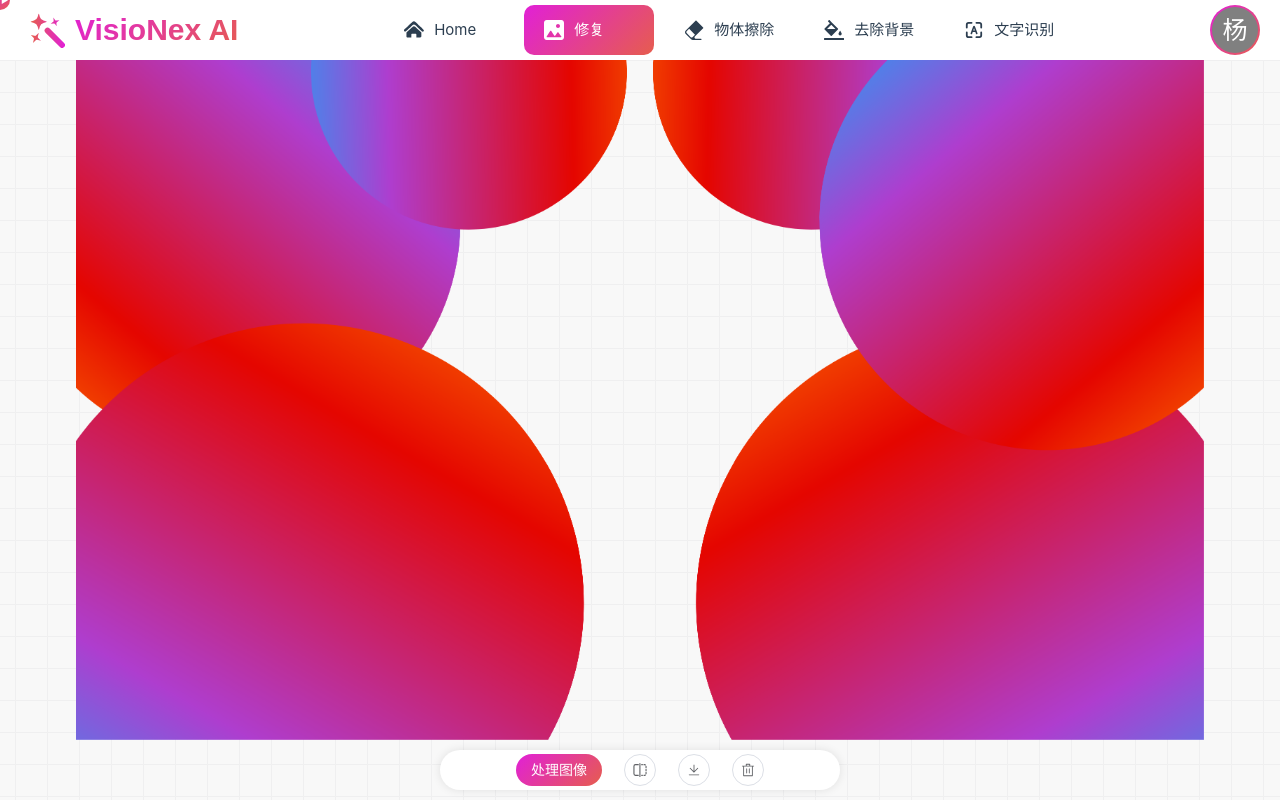
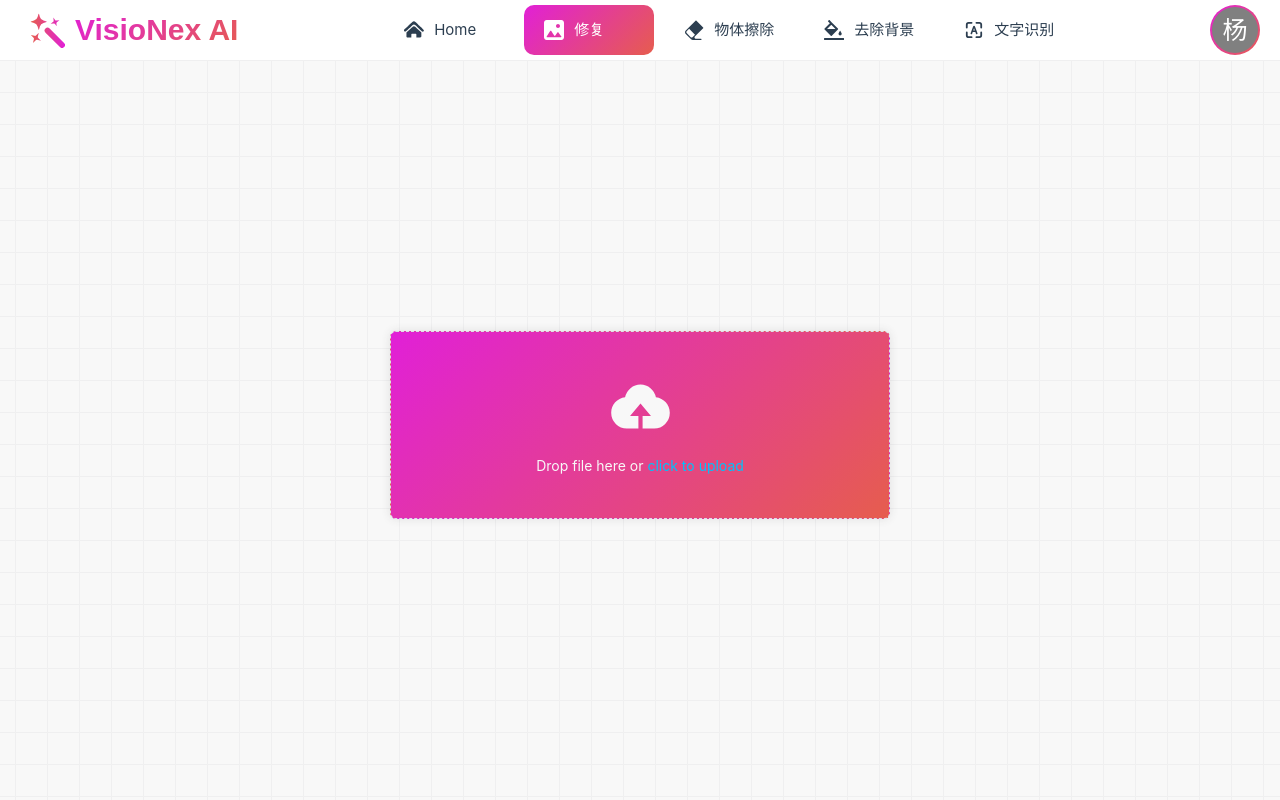
Before and after one commit to camelys624/my-imaginify, a Vue app: page /restore in a window 1280 px wide. Built offline with nearby package versions, Linux system fonts and the light colour scheme.

Commit message:
细节优化

```diff
--- a/src/components/ImageEditor.vue
+++ b/src/components/ImageEditor.vue
@@ -2,7 +2,7 @@
   <div class="editor-container">
     <div v-show="hasUploaded" class="preview-box">
       <div class="image-wrapper">
-        <img id="editorImg" src="/hero-bg.png" alt="preview" />
+        <img id="editorImg" :src="imageUrl" alt="preview" />
         <canvas
           v-if="props.showDrawer"
           ref="maskCanvas"
@@ -48,7 +48,7 @@
     <image-comparison
       v-show="comparisonVisible"
       :position-props="comparisonProps"
-      image-url="/hero-bg.png"
+      :image-url="comparisonImg"
     />
   </div>
 </template>
@@ -80,9 +80,9 @@ const brushSize = ref(10)
 const imageUrl = ref('')
 const maskCanvas = ref(null)
 const customCursor = ref(null)
-const hasUploaded = ref(true)
-const hasGenerated = ref(true)
-const comparisonVisible = ref(true)
+const hasUploaded = ref(false)
+const hasGenerated = ref(false)
+const comparisonVisible = ref(false)
 const comparisonProps = reactive({
   left: 0,
   top: 0,
@@ -245,6 +245,8 @@ defineExpose({ updateImageUrl })
 .preview-box img {
   max-width: 100%;
   max-height: 100%;
+  height: max-content;
+  width: max-content;
   object-fit: contain;
   pointer-events: none;
   user-select: none;
@@ -257,11 +259,6 @@ defineExpose({ updateImageUrl })
   display: flex;
   justify-content: center;
   align-items: center;
-}
-
-.image-wrapper img {
-  width: max-content;
-  height: max-content;
 }
 
 .editor-tool {
```
